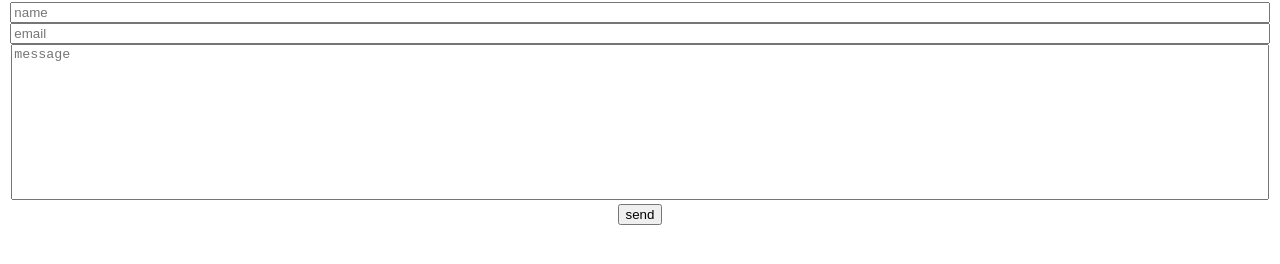
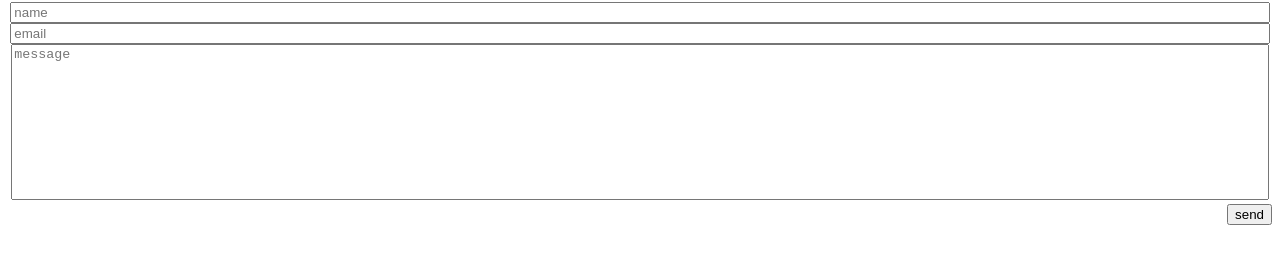
Before and after one commit to arisaquarium/arisaquarium.github.io, a plain HTML site: page index.html in a window 1280 px wide. Shown: the part 276-540 px from the top of the page. Drawn offline with Linux system fonts and the light colour scheme; a script that the page names is missing.

Commit message:
Update index.html

```diff
--- a/index.html
+++ b/index.html
@@ -139,7 +139,7 @@
            	<br>
        	    <textarea id="msg" name="contactMsg" placeholder="message" style="width: 99%" rows="10" required></textarea>
        	    <br>
-            <input type="submit" value="send"/>
+            <input type="submit" value="send" style="float: right"/>
 		</form>
 
 	</div>
```
